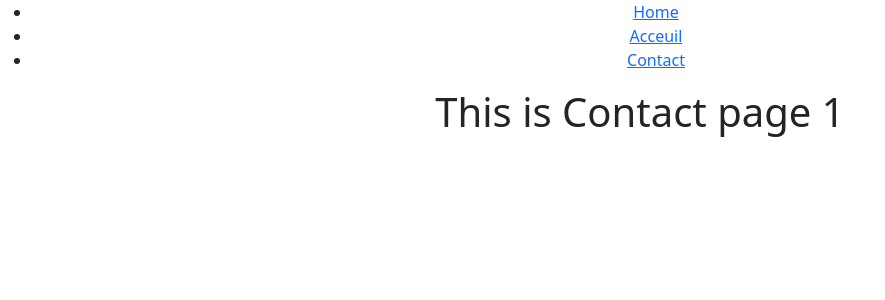
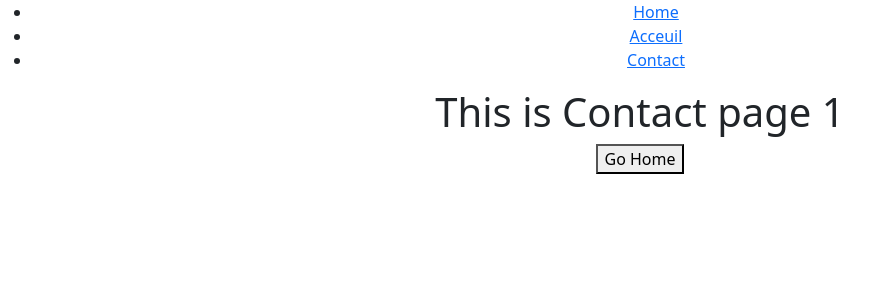
Before and after one commit to CRA2-4TWIN8-2022-2023/workshop2--controle-continue-RayenBourguiba, a React (Create React App) app: page /contact/1 in a window 1280 px wide. Shown: the top 300 px of the page, without its empty margins (0-885 px from the left). Built offline with nearby package versions, Linux system fonts and the light colour scheme.

Commit message:
UseNavigate

```diff
--- a/src/Components/Contact.js
+++ b/src/Components/Contact.js
@@ -1,8 +1,14 @@
-import { useParams } from "react-router-dom";
+import { useParams, useNavigate } from "react-router-dom";
 
 function Contact() {
-    const {id}=useParams();
-    return ( <h1>This is Contact page {id}</h1> );
+  const { id } = useParams();
+  const navigate = useNavigate();
+  return (
+    <>
+      <h1>This is Contact page {id}</h1>
+      <button onClick={() => navigate("/home")}>Go Home</button>
+    </>
+  );
 }
 
 export default Contact;
```
